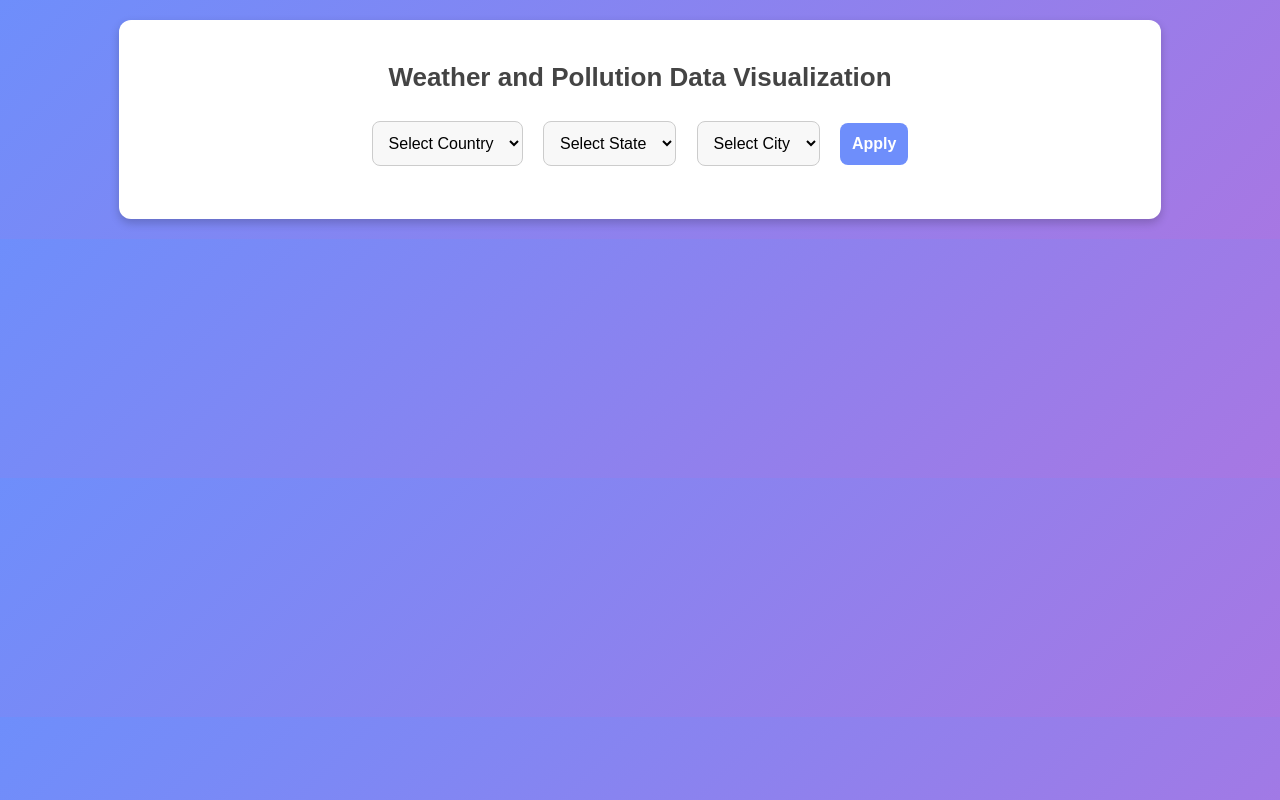
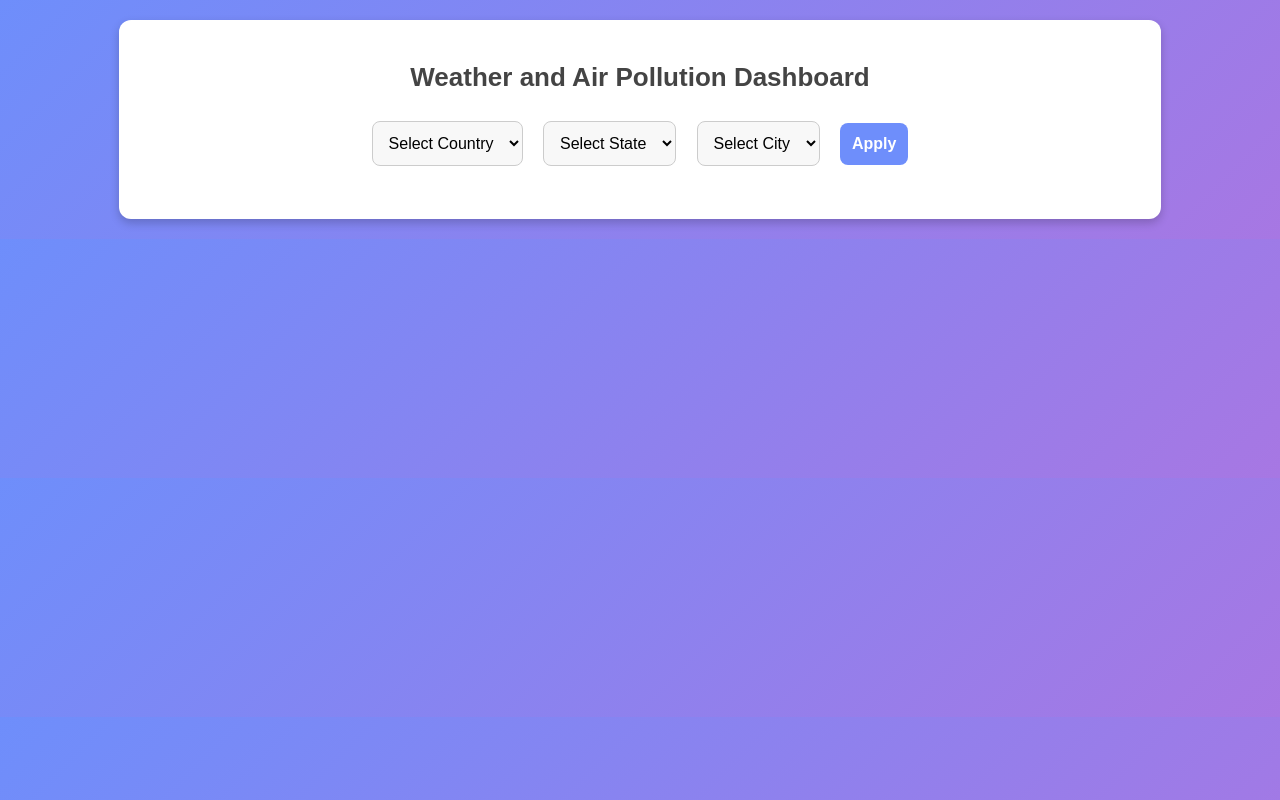
Before and after one commit to basavaraj-balagar/Weather-Air-Pollution-Dashboard, a plain HTML site: page index.html in a window 1280 px wide. Drawn offline with nearby package versions, Linux system fonts and the light colour scheme; no server answers.

Commit message:
Title Correction

```diff
--- a/index.html
+++ b/index.html
@@ -4,14 +4,14 @@
 <head>
     <meta charset="UTF-8">
     <meta name="viewport" content="width=device-width, initial-scale=1.0">
-    <title>Weather and Pollution Data Visualization</title>
+    <title>Weather and Air Pollution Dashboard</title>
     <link rel="stylesheet" href="styles.css">
     <script src="https://cdn.jsdelivr.net/npm/chart.js"></script>
 </head>
 
 <body>
     <div class="container">
-        <h1>Weather and Pollution Data Visualization</h1>
+        <h1>Weather and Air Pollution Dashboard</h1>
         <div class="dropdowns">
             <select id="country">
                 <option value="">Select Country</option>
```
